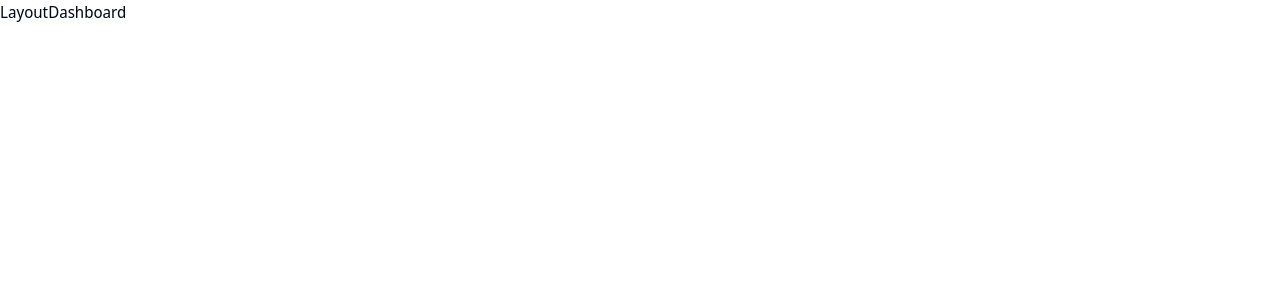
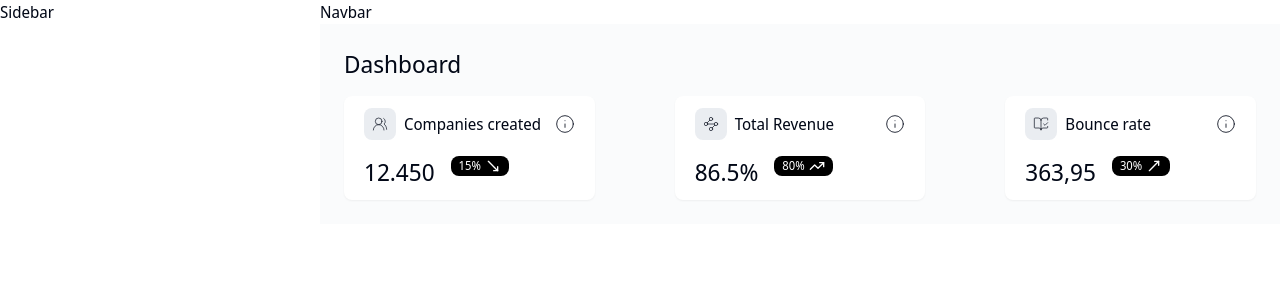
Before and after one commit to AJPadillo/dashborad-companies, a Next.js app: page / in a window 1280 px wide. Shown: the top 300 px of the page. Built offline with nearby package versions, Linux system fonts and the light colour scheme.

Commit message:
agregada estructura basica de layout dashboard

```diff
--- a/app/(routes)/layout.tsx
+++ b/app/(routes)/layout.tsx
@@ -1,6 +1,16 @@
 
-export default function LayoutDashboard({children}: {children: React.ReactElement}) {
-  return (
-    <div>LayoutDashboard</div>
-  )
+export default function LayoutDashboard({ children }: { children: React.ReactElement }) {
+    return (
+        <div className="flex w-full h-full">
+            <div className="hidden xl:block w-80 h-full xl:fixed">
+                Sidebar
+            </div>
+            <div className="w-full xl:ml-80">
+                <p>Navbar</p>
+                <div className="p-6 bg-[#fafbfc] dark:bg-secondary">
+                    {children}
+                </div>
+            </div>
+        </div>
+    )
 }
```
